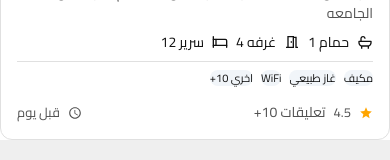
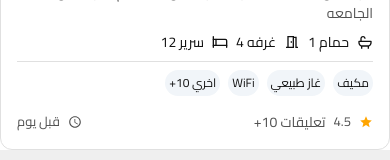
Before and after one commit to Mahmoud-Abd-Elrazek/Unimate, a React (Vite) app: page /ApartmentCard in a window 390 px wide. Shown: the part 313-473 px from the top of the page. Built offline with nearby package versions, Linux system fonts and the light colour scheme; a web font is replaced by a local one.

Commit message:
-make apartment features responsive and add new background in dark mode

```diff
--- a/src/components/ApartmentCard/ApartmentCard.tsx
+++ b/src/components/ApartmentCard/ApartmentCard.tsx
@@ -215,7 +215,13 @@ const addressMap: { [key: string]: string } = {
 
           <div className="flex items-center justify-end gap-x-2 mt-2 mb-3 lg:gap-x-1">
             {["+10 اخري", "WiFi", "غاز طبيعي", "مكيف"].map((feature, i) => (
-              <span key={i} className="bg-[#F1F5F9] text-[#111111] rounded-full dark:text-BTN_TXD dark:bg-BTN_BGD text-[11px] sm:px-3 sm:py-1 sm:text-sm md:px-1 sm:text-[12px] lg:px-0 lg:py-0 lg:text-[11px] xl:px-1 xl:py-0 xl:text-[12px]">
+              <span key={i} className="bg-[#F1F5F9] text-[#111111] rounded-full dark:text-BTN_TXD dark:bg-darkBg
+              sm:text-sm
+              text-[12px] p-1
+
+              sm:px-3 sm:py-1
+              md:px-2 md:text-[12px]
+              lg:px-3 lg:py-3 lg:text-[13px]">
                 {feature}
               </span>
             ))}
--- a/tailwind.config.js
+++ b/tailwind.config.js
@@ -17,6 +17,7 @@ module.exports = {
         BTN_BGD: '#A0A0A0',
         BTN_TXD: '#f8fafc',
         FOTR_BGD: '#1A1A1A',
+        darkBg: '#495057'
       },
       fontFamily: {
         playwrite: ['"Playwrite US Trad"', 'sans-serif'],
```
